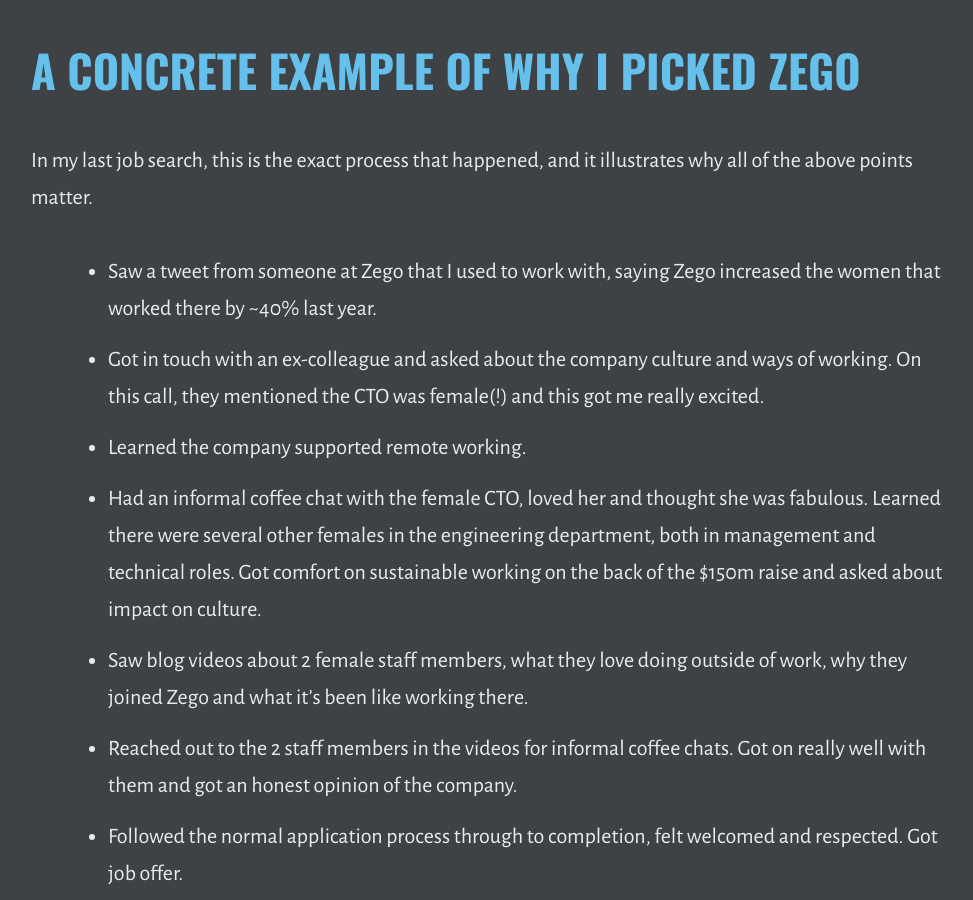
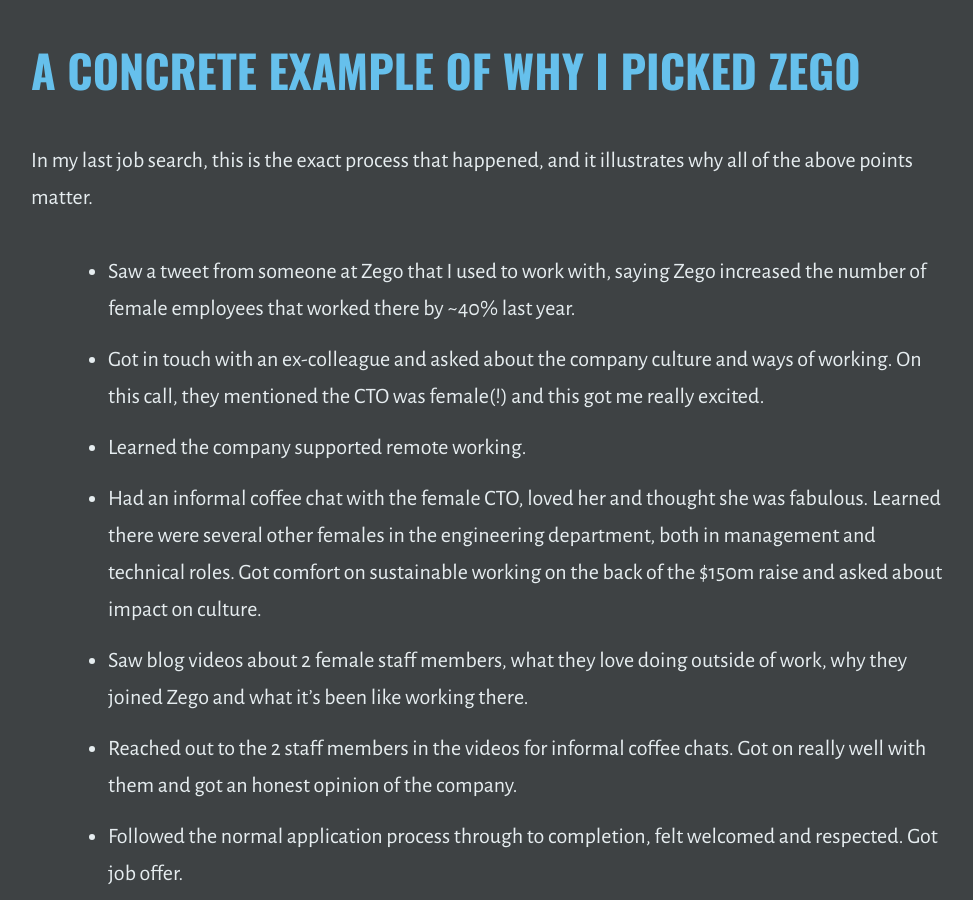
Before and after one commit to outragedpinkracoon/outragedpinkracoon.github.io, a Jekyll site: the page built from _posts/2021-07-01-will-i-belong-here.md, in a window 1280 px wide and 900 px high, scrolled down 5779 px. Shown: the whole window, without its empty margins (150-1123 px from the left). Built offline with Jekyll 4.4.1, drawn with Linux system fonts in a browser that asks for light colours.

Commit message:
female not women

```diff
--- a/_posts/2021-07-01-will-i-belong-here.md
+++ b/_posts/2021-07-01-will-i-belong-here.md
@@ -75,7 +75,7 @@
 # A Concrete Example of Why I Picked Zego
 In my last job search, this is the exact process that happened, and it illustrates why all of the above points matter.
 
-- Saw a tweet from someone at Zego that I used to work with, saying Zego increased the women that worked there by ~40% last year.
+- Saw a tweet from someone at Zego that I used to work with, saying Zego increased the number of female employees that worked there by ~40% last year.
 - Got in touch with an ex-colleague and asked about the company culture and ways of working. On this call, they mentioned the CTO was female(!) and this got me really excited.
 - Learned the company supported remote working.
 - Had an informal coffee chat with the female CTO, loved her and thought she was fabulous. Learned there were several other females in the engineering department, both in management and technical roles. Got comfort on sustainable working on the back of the $150m raise and asked about impact on culture.
```
